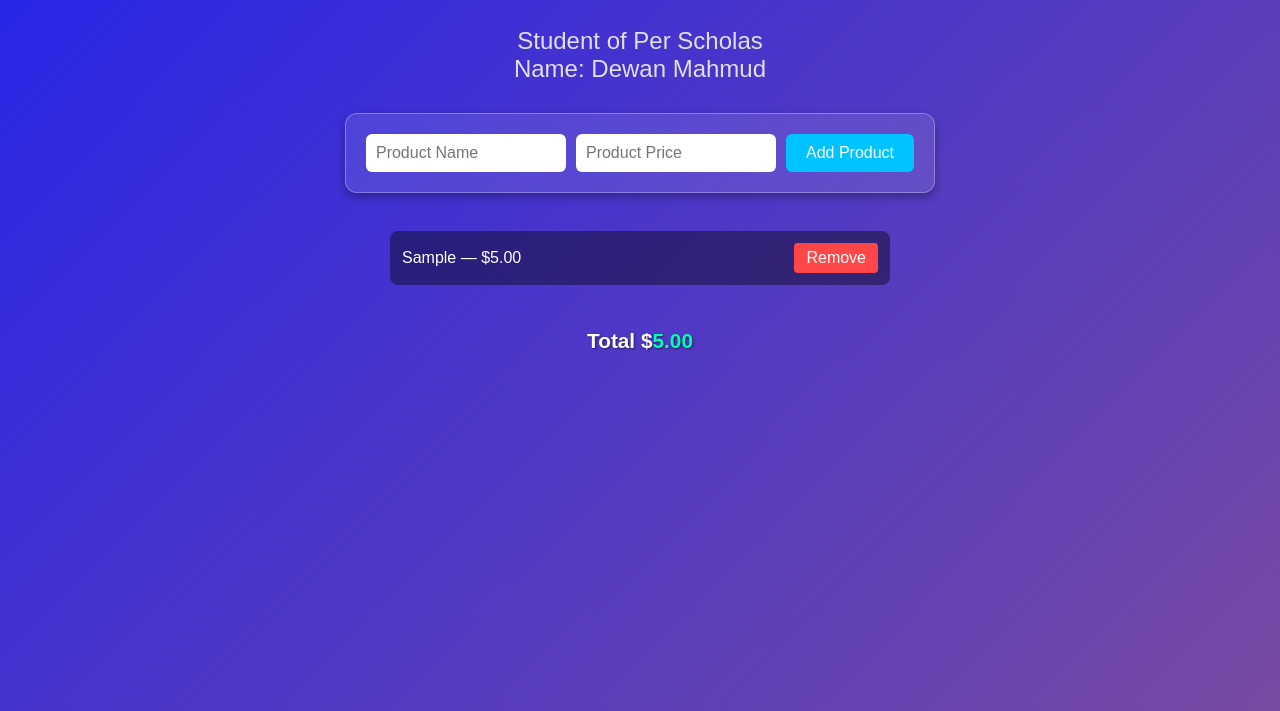
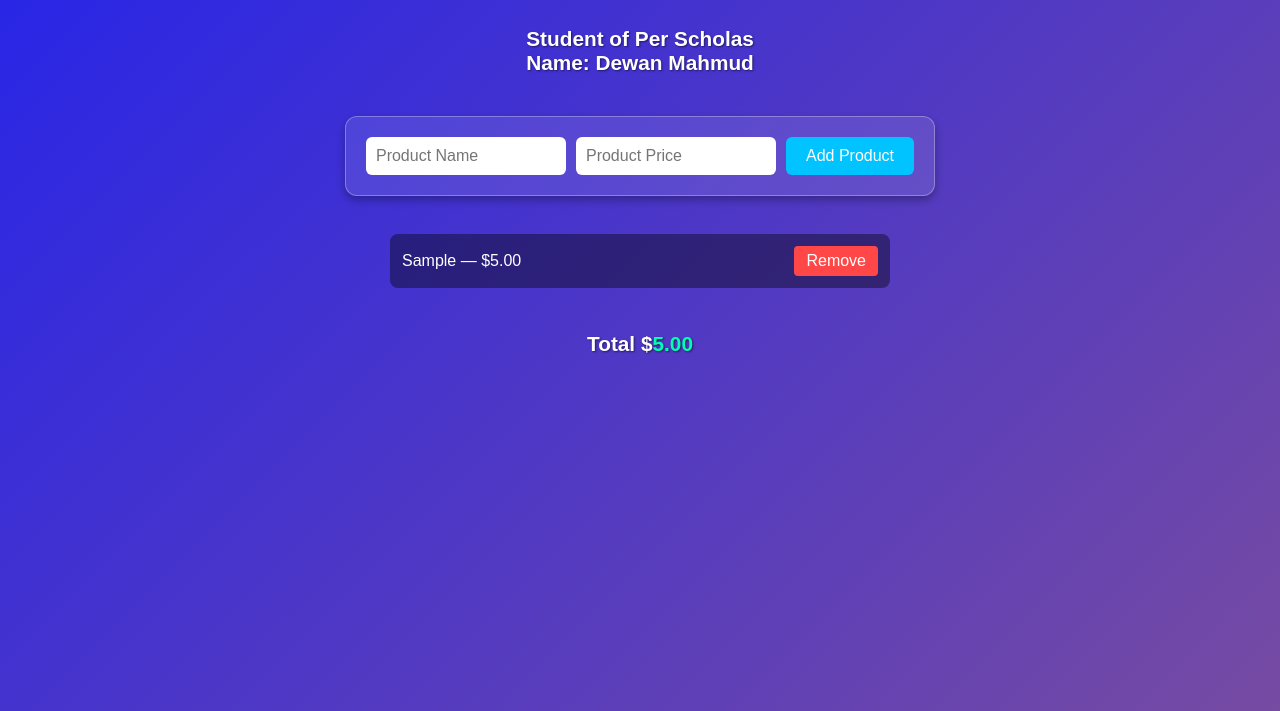
Before and after one commit to DewanTechUS/Lab_5.1_Dynamic_Content_Creation, a plain HTML site: page index.html in a window 1280 px wide. Both pictures are taken after typing "Sample", "5" into the empty fields and a click on the button "Add Product". Shown: the part 149-860 px from the top of the page. Drawn offline with Linux system fonts and the light colour scheme.

Commit message:
added Feat

```diff
--- a/index.html
+++ b/index.html
@@ -10,7 +10,7 @@
 <body>
   <h1>Dynamic Shopping Cart - Dewan Mahmud</h1>
   <h2>Lab 5.1 - Dynamic Content Creation</h2>
-  <h2>Student of Per Scholas<br>Name: Dewan Mahmud </h2>
+  <h3>Student of Per Scholas<br>Name: Dewan Mahmud </h3>
   <div id="product-container">
     <input type="text" id="product-name" placeholder="Product Name">
     <input type="number" id="product-price" placeholder="Product Price">
--- a/script.js
+++ b/script.js
@@ -49,11 +49,13 @@ function addProduct() { // main function
   removeBtn.textContent = "Remove";
 item.appendChild(removeBtn);
 //
-  cart.appendChild(item);
-  updateTotalPrice(price);
-  productNameInput.value = "";
-  productPriceInput.value = "";
-  productNameInput.focus();
+  cart.appendChild(item); // add item to cart
+  updateTotalPrice(price); // update total price
+  productNameInput.value = ""; // clear input fields
+  productPriceInput.value = ""; // clear input fields
+  productNameInput.focus();// set focus back to product name input
+  // When user clicks "Remove" button // we call removeItem function
+  removeBtn.onclick = removeItem;
 }
 // When user clicks "Add Product" button // we call addProduct function // ref: mdn web docs // https://developer.mozilla.org/en-US/docs/Web/API/HTMLElement/onclick
 addProductButton.onclick = addProduct;
```
